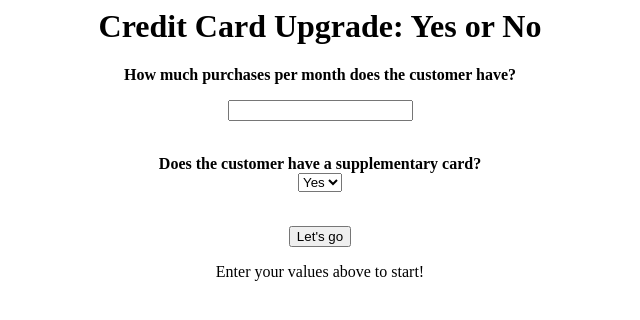
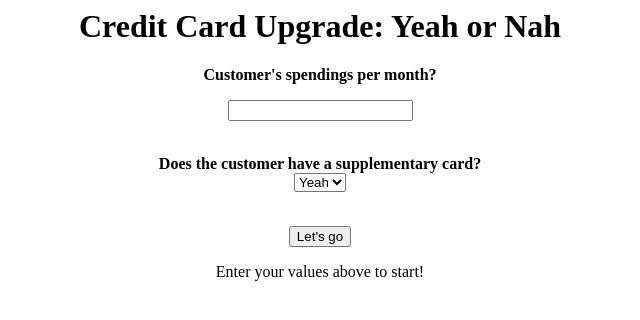
Before and after one commit to anyhowwws/CreditCardUpgrade, a Flask app: page / in a window 1280 px wide. Shown: the top 320 px of the page, without its empty margins (320-960 px from the left). Run offline with Flask 2, Linux system fonts and the light colour scheme.

Commit message:
Update index.html

```diff
--- a/templates/index.html
+++ b/templates/index.html
@@ -1,8 +1,8 @@
 <html>
     <body>
-        <h1 style="text-align:center;">Credit Card Upgrade: Yes or No</h1>
+        <h1 style="text-align:center;">Credit Card Upgrade: Yeah or Nah</h1>
         <form action="/" method="post">
-            <p style="text-align:center;"> <strong>How much purchases per month does the customer have?</strong></p>
+            <p style="text-align:center;"> <strong>Customer's spendings per month?</strong></p>
             <p style="text-align:center;"> <input type="number" name="Purchases"></p>
             <br>
             <!--p style="text-align:center;"> <strong>Please enter 1 if there is supplementary card, else enter 0</strong></p-->
@@ -11,8 +11,8 @@
             <center><label for="card" style="text-align:center;"><strong>Does the customer have a supplementary card?</strong></label>
             <br>
             <select name="card" id="cards">
-                <option value="yes">Yes</option>
-                <option value="no">No</option>
+                <option value="yes">Yeah</option>
+                <option value="no">Nah</option>
                 </center>
                 </select>
             <br>
```
